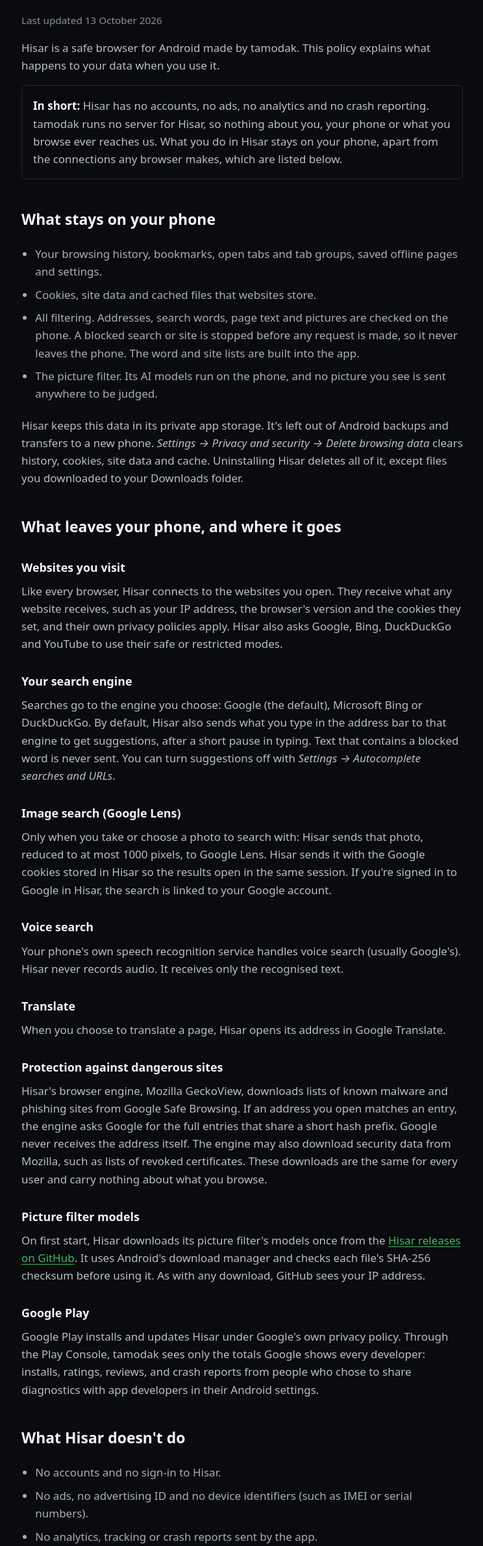
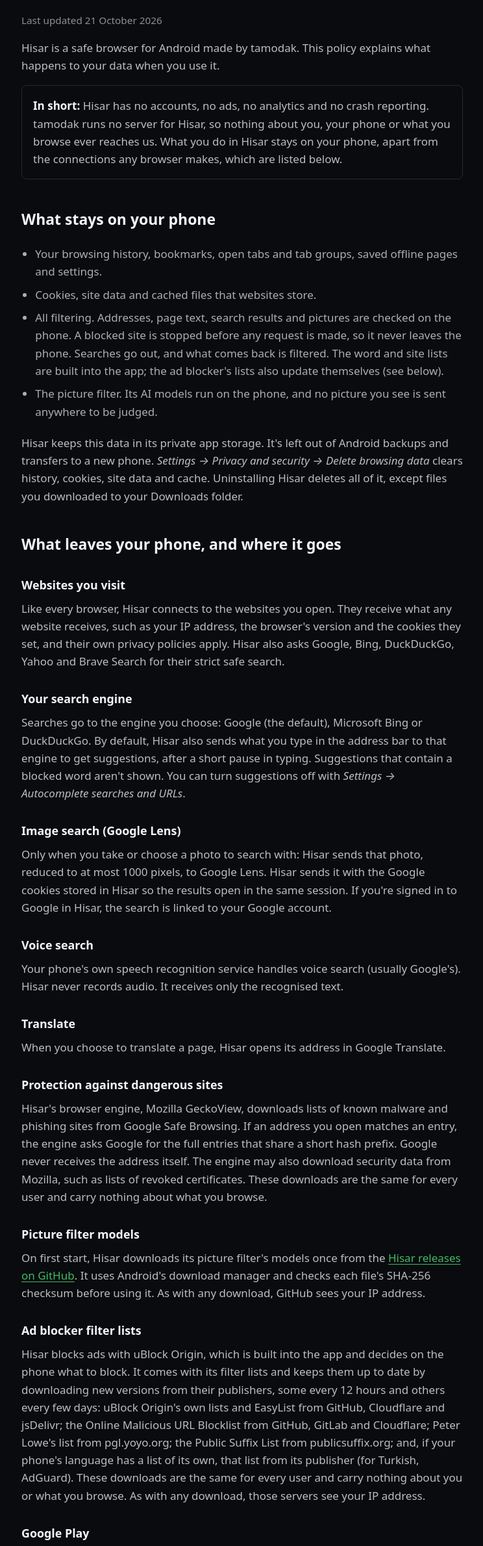
Before and after one commit to tamodak/website, a website: page deploy/placeholder/hisar/privacy/index.html in a window 1280 px wide. Shown: the part 155-2534 px from the top of the page at 65% size, without its empty margins (267-1011 px from the left). Drawn offline with Linux system fonts and the light colour scheme.

Commit message:
Hisar privacy pages: uBlock Origin's list updates; searches go out
Hisar 0.2 builds in uBlock Origin, which keeps its filter lists up to
date from their publishers: the policy names the servers, and the data
safety page explains why these downloads aren't collection. The pages
also catch up with Hisar's other changes: searches and typed suggestions
go out and what comes back is filtered (blocked words no longer stop
them), and YouTube isn't asked for Restricted Mode (off since
2026-10-03). Both pages are dated 21 October 2026.

```diff
--- a/deploy/placeholder/hisar/privacy/index.html
+++ b/deploy/placeholder/hisar/privacy/index.html
@@ -11,7 +11,7 @@
 <main class="doc">
   <p class="crumbs"><a href="/">tamodak</a> / Hisar</p>
   <h1>Hisar privacy policy</h1>
-  <p class="updated">Last updated 13 October 2026</p>
+  <p class="updated">Last updated 21 October 2026</p>
 
   <p>Hisar is a safe browser for Android made by tamodak. This policy explains what happens to your
   data when you use it.</p>
@@ -26,9 +26,10 @@
     <li>Your browsing history, bookmarks, open tabs and tab groups, saved offline pages and
       settings.</li>
     <li>Cookies, site data and cached files that websites store.</li>
-    <li>All filtering. Addresses, search words, page text and pictures are checked on the phone. A
-      blocked search or site is stopped before any request is made, so it never leaves the phone.
-      The word and site lists are built into the app.</li>
+    <li>All filtering. Addresses, page text, search results and pictures are checked on the phone. A
+      blocked site is stopped before any request is made, so it never leaves the phone. Searches go
+      out, and what comes back is filtered. The word and site lists are built into the app; the ad
+      blocker's lists also update themselves (see below).</li>
     <li>The picture filter. Its AI models run on the phone, and no picture you see is sent anywhere
       to be judged.</li>
   </ul>
@@ -42,13 +43,13 @@
   <h3>Websites you visit</h3>
   <p>Like every browser, Hisar connects to the websites you open. They receive what any website
   receives, such as your IP address, the browser's version and the cookies they set, and their own
-  privacy policies apply. Hisar also asks Google, Bing, DuckDuckGo and YouTube to use their safe or
-  restricted modes.</p>
+  privacy policies apply. Hisar also asks Google, Bing, DuckDuckGo, Yahoo and Brave Search for their
+  strict safe search.</p>
 
   <h3>Your search engine</h3>
   <p>Searches go to the engine you choose: Google (the default), Microsoft Bing or DuckDuckGo. By
   default, Hisar also sends what you type in the address bar to that engine to get suggestions,
-  after a short pause in typing. Text that contains a blocked word is never sent. You can turn
+  after a short pause in typing. Suggestions that contain a blocked word aren't shown. You can turn
   suggestions off with <em>Settings → Autocomplete searches and URLs</em>.</p>
 
   <h3>Image search (Google Lens)</h3>
@@ -76,6 +77,16 @@
   <a href="https://github.com/tamodak/Hisar/releases">Hisar releases on GitHub</a>. It uses
   Android's download manager and checks each file's SHA-256 checksum before using it. As with any
   download, GitHub sees your IP address.</p>
+
+  <h3>Ad blocker filter lists</h3>
+  <p>Hisar blocks ads with uBlock Origin, which is built into the app and decides on the phone what to
+  block. It comes with its filter lists and keeps them up to date by downloading new versions from
+  their publishers, some every 12 hours and others every few days: uBlock Origin's own lists and
+  EasyList from GitHub, Cloudflare and jsDelivr; the Online Malicious URL Blocklist from GitHub,
+  GitLab and Cloudflare; Peter Lowe's list from pgl.yoyo.org; the Public Suffix List from
+  publicsuffix.org; and, if your phone's language has a list of its own, that list from its
+  publisher (for Turkish, AdGuard). These downloads are the same for every user and carry nothing
+  about you or what you browse. As with any download, those servers see your IP address.</p>
 
   <h3>Google Play</h3>
   <p>Google Play installs and updates Hisar under Google's own privacy policy. Through the Play
@@ -106,7 +117,8 @@
   <ul>
     <li>Your data stays in Hisar's private storage, protected by Android's app sandbox and left out of
       backups.</li>
-    <li>Hisar's own connections (search suggestions, image search, model downloads) use HTTPS.</li>
+    <li>Hisar's own connections (search suggestions, image search, model downloads and filter list
+      updates) use HTTPS.</li>
     <li>Hisar is open source under the GPL-3.0 licence. You can check every claim on this page in its
       <a href="https://github.com/tamodak/Hisar">source code</a>.</li>
     <li>To report a security problem, write to <a href="mailto:info@tamodak.org">info@tamodak.org</a>
@@ -121,7 +133,11 @@
   <a href="https://policies.google.com/privacy">Google</a>,
   <a href="https://privacy.microsoft.com/privacystatement">Microsoft</a>,
   <a href="https://duckduckgo.com/privacy">DuckDuckGo</a>,
-  <a href="https://docs.github.com/site-policy/privacy-policies/github-general-privacy-statement">GitHub</a> and
+  <a href="https://docs.github.com/site-policy/privacy-policies/github-general-privacy-statement">GitHub</a>,
+  <a href="https://about.gitlab.com/privacy/">GitLab</a>,
+  <a href="https://www.cloudflare.com/privacypolicy/">Cloudflare</a>,
+  <a href="https://www.jsdelivr.com/terms/privacy-policy">jsDelivr</a>,
+  <a href="https://adguard.com/en/privacy.html">AdGuard</a> and
   <a href="https://www.mozilla.org/privacy/">Mozilla</a>.</p>
 
   <h2>Changes</h2>
```
Also changed, not shown: deploy/placeholder/hisar/data-safety/index.html (+7 -5 lines).
